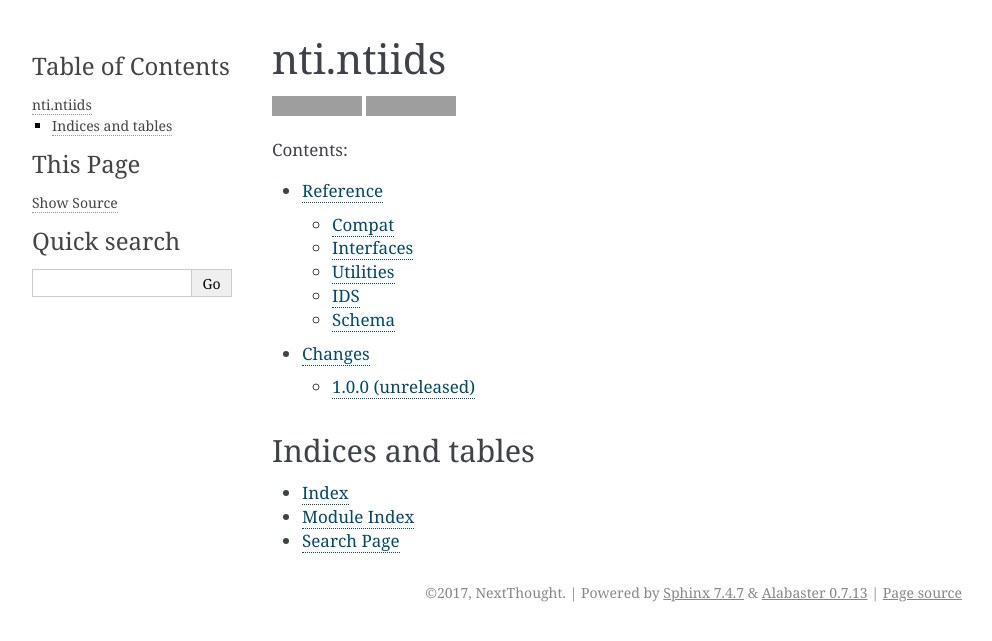
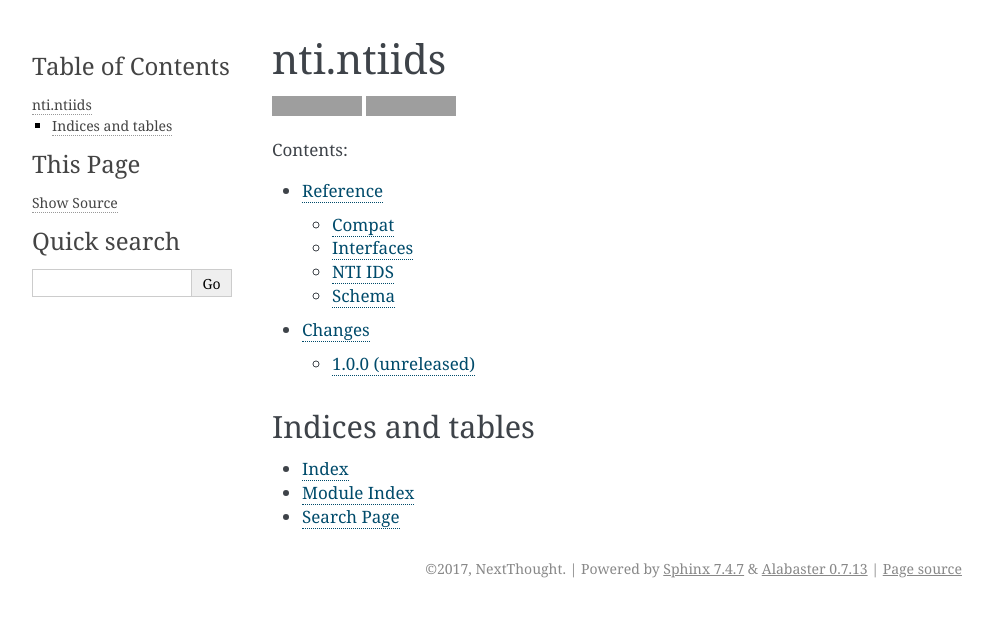
Before and after one commit to OpenNTI/nti.ntiids, a Sphinx documentation site: the page built from doc/index.rst, in a window 1280 px wide. Shown: the top 641 px of the page, without its empty margins (148-1140 px from the left). Built offline with Sphinx 7.4.7, drawn with Linux system fonts in a browser that asks for light colours; grey boxes are pictures that could not be loaded.

```diff
--- a/doc/api.rst
+++ b/doc/api.rst
@@ -3,7 +3,7 @@
 ===========
 
 Compat
-==========
+======
 
 .. automodule:: nti.ntiids._compat
 
@@ -12,17 +12,12 @@ Interfaces
 
 .. automodule:: nti.ntiids.interfaces
 
-Utilities
-=========
-
-.. automodule:: nti.ntiids
-
-IDS
-===========
+NTI IDS
+=======
 
 .. automodule:: nti.ntiids.ntiids
 
 Schema
-============
+======
 
 .. automodule:: nti.ntiids.schema
```
Also changed, not shown: 1 other file.
